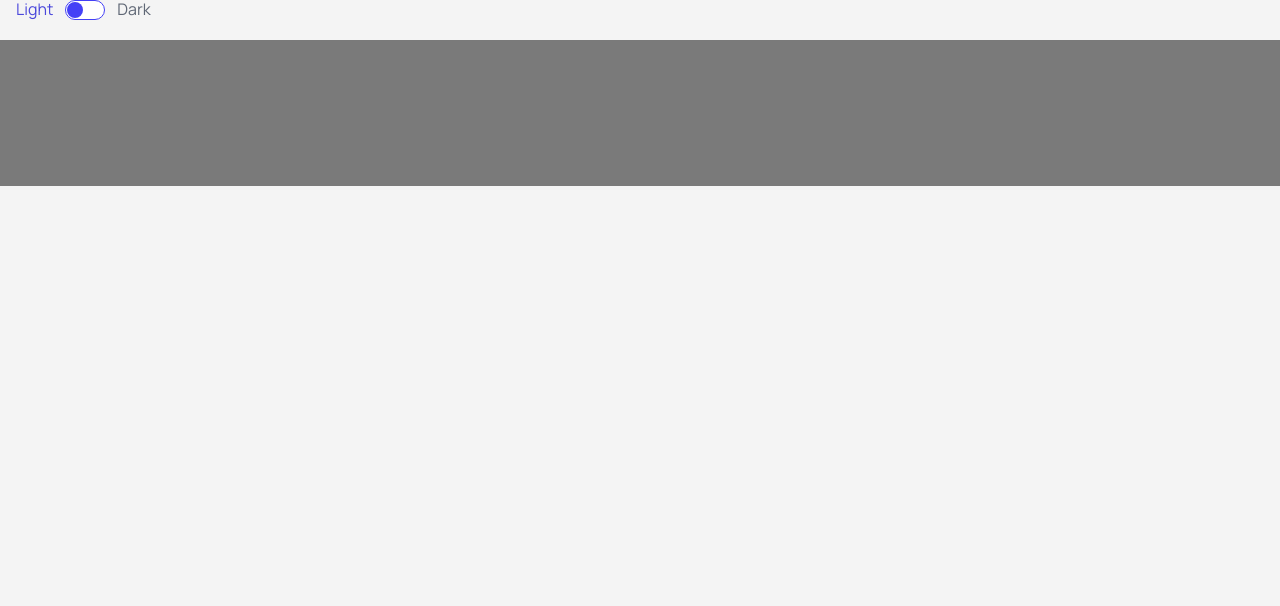
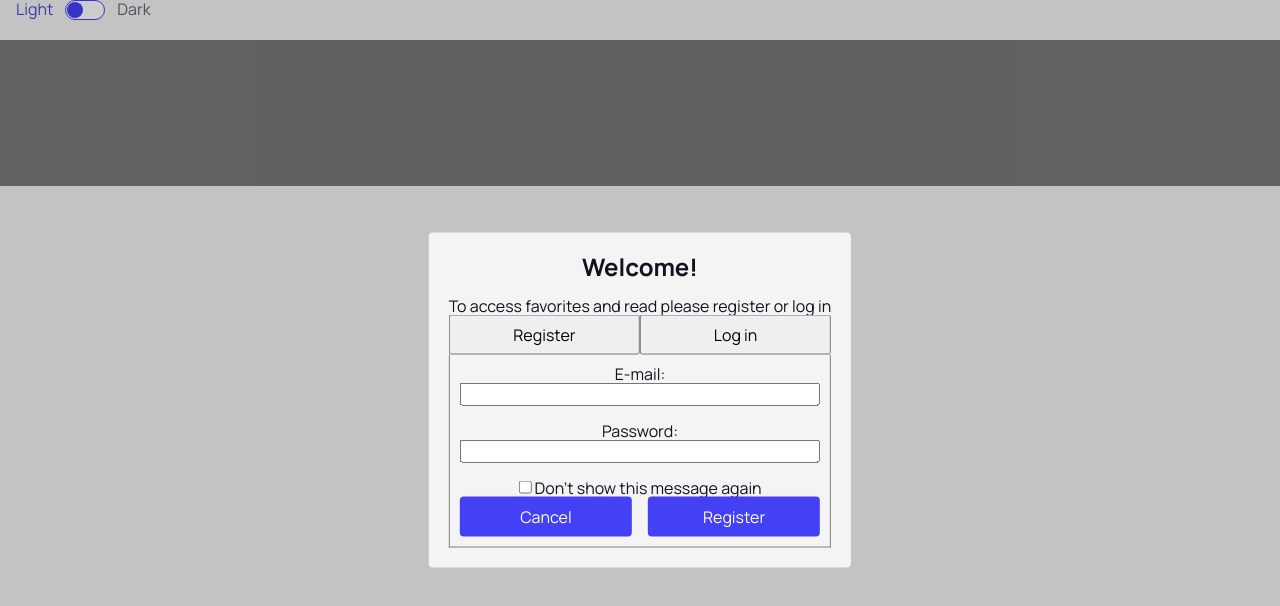
Before and after one commit to TikhonenkoVV/news_app, a website built with Parcel: page src/index.html in a window 1280 px wide. Built offline with nearby package versions, Linux system fonts and the light colour scheme.

Commit message:
first commit

```diff
--- a/src/index.html
+++ b/src/index.html
@@ -11,6 +11,7 @@
         <include src="./partials/header.html"></include>
         <footer></footer>
         <!-- <script type="module" src="./js/togler.js"></script> -->
+        <include src="./partials/authorization.html"></include>
         <script type="module" src="./index.js"></script>
     </body>
 </html>
--- a/src/index.js
+++ b/src/index.js
@@ -1,4 +1,29 @@
-import {fetchPopularArticles, fetchSearchArticles, fetchCategoryArticles} from './js/fetch';
+import {
+    fetchPopularArticles,
+    fetchSearchArticles,
+    fetchCategoryArticles,
+} from './js/fetch';
+import { refs } from './js/refs';
+import { onToglerClick } from './js/togler';
+
+refs.togler.addEventListener('click', onToglerClick);
+
 // console.log(fetchPopularArticles());
 // console.log(fetchSearchArticles(2, 'china'));
 // console.log(fetchCategoryArticles(5, 'arts'));
+
+// async function allData() {
+//     const { data } = await fetchPopularArticles();
+//     const { results, num_results } = data;
+//     const users = results
+//         .map(({ published_date, section, abstract, media, title }) => {
+//             let url;
+//             const arr = media[0];
+//             arr ? (url = arr['media-metadata'][0].url) : (url = '');
+//             return `<img src="${url}" />`;
+//         })
+//         .join('');
+//     return console.log(users);
+// }
+
+// allData();
--- a/src/js/fetch.js
+++ b/src/js/fetch.js
@@ -1,49 +1,58 @@
-import axios from "axios";
+import axios from 'axios';
 
 const BASE_URL = 'https://api.nytimes.com/svc';
-const API_KEY = '';
+const API_KEY = '9N64GHLPz8NYmN1YLSHix7rssCU9yIvT';
 
 export const fetchPopularArticles = async () => {
     try {
-      const response = await axios.get(`${BASE_URL}/mostpopular/v2/viewed/1.json?`,
-      { params: {
+        const response = await axios.get(
+            `${BASE_URL}/mostpopular/v2/viewed/1.json?`,
+            {
+                params: {
                     'api-key': API_KEY,
+                },
             }
-      });
+        );
 
         return response;
     } catch (error) {
-        console.log(error)
+        console.log(error);
     }
-  }
+};
 
 export const fetchSearchArticles = async (PAGE_VALUE, searchTermin) => {
     try {
-      const response = await axios.get(`${BASE_URL}/search/v2/articlesearch.json`,
-      { params: {
+        const response = await axios.get(
+            `${BASE_URL}/search/v2/articlesearch.json`,
+            {
+                params: {
                     'api-key': API_KEY,
-            'page': PAGE_VALUE,
-            'q': searchTermin,
-            'sort': 'relevance',
+                    page: PAGE_VALUE,
+                    q: searchTermin,
+                    sort: 'relevance',
+                },
             }
-      });
+        );
         return response;
     } catch (error) {
-        console.log(error)
+        console.log(error);
     }
-  }
+};
 
 export const fetchCategoryArticles = async (PAGE_VALUE, sectionName) => {
     try {
-      const response = await axios.get(`${BASE_URL}/news/v3/content/all/${sectionName}.json`,
-      { params: {
+        const response = await axios.get(
+            `${BASE_URL}/news/v3/content/all/${sectionName}.json`,
+            {
+                params: {
                     'api-key': API_KEY,
-            'limit': 40,
-            'offset': PAGE_VALUE,
+                    limit: 40,
+                    offset: PAGE_VALUE,
+                },
             }
-      });
+        );
         return response;
     } catch (error) {
-        console.log(error)
+        console.log(error);
     }
-  }
+};
--- a/src/js/togler.js
+++ b/src/js/togler.js
@@ -1,7 +1,3 @@
-import { refs } from './refs';
-
-const onToglerClick = e => {
+export const onToglerClick = e => {
     document.body.classList.toggle('dark');
 };
-
-refs.togler.addEventListener('click', onToglerClick);
--- /dev/null
+++ b/src/partials/authorization.html
@@ -0,0 +1,28 @@
+<div class="backdrop">
+    <div class="authorization">
+        <h2 class="authorization__title">Welcome!</h2>
+        <p>To access favorites and read please register or log in</p>
+        <div class="authorization__box">
+            <button type="button">Register</button>
+            <button type="button">Log in</button>
+        </div>
+        <form class="authorization__form">
+            <label class="authorization__field">
+                E-mail:
+                <input type="email" name="email" />
+            </label>
+            <label class="authorization__field">
+                Password:
+                <input type="password" name="password" />
+            </label>
+            <label class="authorization__checkbox">
+                <input type="checkbox" />
+                Don't show this message again
+            </label>
+            <div class="authorization__button-box">
+                <button type="button">Cancel</button>
+                <button type="submit">Register</button>
+            </div>
+        </form>
+    </div>
+</div>
--- /dev/null
+++ b/src/sass/components/_autorization.scss
@@ -0,0 +1,73 @@
+.authorization {
+    position: absolute;
+    top: 50%;
+    left: 50%;
+    transform: translate(-50%, -50%) scale(1);
+    max-width: 320px;
+    padding: 20px;
+    text-align: center;
+    border-radius: 4px;
+    background-color: var(--colorBackground);
+    transition: background-color $baseTransition, color $baseTransition;
+    transition: transform $baseTransition;
+    @include for-size(desktop) {
+        max-width: 528px;
+    }
+}
+
+.authorization__title {
+    margin-bottom: 16px;
+}
+
+.authorization__box {
+    display: flex;
+}
+
+.authorization__box button {
+    flex-basis: 50%;
+    height: 40px;
+}
+
+.authorization__form {
+    padding: 10px;
+    border-left: 1px solid grey;
+    border-right: 1px solid grey;
+    border-bottom: 1px solid grey;
+}
+
+.authorization__field {
+    display: flex;
+    flex-direction: column;
+    margin-bottom: 16px;
+}
+
+.authorization__checkbox {
+    margin-bottom: 16px;
+}
+
+.authorization__button-box {
+    display: flex;
+    gap: 16px;
+}
+
+.authorization__button-box button {
+    flex-basis: calc((100% - 16px) / 2);
+    border: none;
+    border-radius: 4px;
+    background-color: $colorAccent;
+    color: #fff;
+    height: 40px;
+}
+// .modal__btn {
+//     @extend %btn-close;
+//     top: 8px;
+//     right: 8px;
+//     padding: 5px;
+//     width: 30px;
+//     height: 30px;
+//     border: 1px solid rgba(0, 0, 0, 0.1);
+//     border-radius: 50%;
+//     &:hover {
+//         fill: $designcolor;
+//     }
+// }
--- a/src/sass/index.scss
+++ b/src/sass/index.scss
@@ -7,3 +7,5 @@
 @import './components/container';
 @import './components/togler';
 @import './layouts/footer';
+@import './layouts/backdrop';
+@import './components/autorization';
--- /dev/null
+++ b/src/sass/layouts/_backdrop.scss
@@ -0,0 +1,22 @@
+.backdrop {
+    position: fixed;
+    top: 0;
+    left: 0;
+    width: 100%;
+    height: 100%;
+    overflow-y: scroll;
+    opacity: 1;
+    background-color: rgba(0, 0, 0, 0.2);
+    transition: opacity $baseTransition, visibility $baseTransition;
+    pointer-events: none;
+}
+
+.backdrop.is-hidden {
+    visibility: hidden;
+    opacity: 0;
+    pointer-events: none;
+}
+
+.backdrop.is-hidden .authorization {
+    transform: translate(-50%, -50%) scale(0.9);
+}
```
Also changed, not shown: src/images/sprite.svg. Lines whose indentation alone changed are shown as unchanged.
